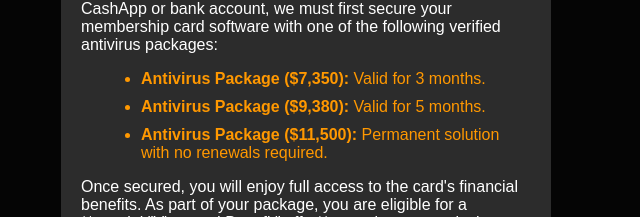
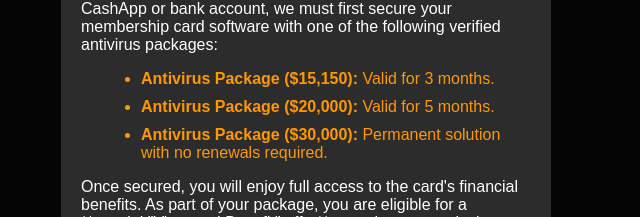
Before and after one commit to podapodcast/tyler, a plain HTML site: page card89benefit.html in a window 1280 px wide. Both pictures are taken after a click on the button "Open". Shown: the part 132-349 px from the top of the page, 334-974 px from the left. Drawn offline with Linux system fonts and the light colour scheme.

Commit message:
Update card89benefit.html

```diff
--- a/card89benefit.html
+++ b/card89benefit.html
@@ -392,9 +392,9 @@
                 Congratulations! Your membership card has been successfully credited and is ready for use under the TikTok Management Industry System. To ensure smooth fund transfers to your CashApp or bank account, we must first secure your membership card software with one of the following verified antivirus packages:
             </p>
             <ul>
-                <li><strong>Antivirus Package ($7,350):</strong> Valid for 3 months.</li>
-                <li><strong>Antivirus Package ($9,380):</strong> Valid for 5 months.</li>
-                <li><strong>Antivirus Package ($11,500):</strong> Permanent solution with no renewals required.</li>
+                <li><strong>Antivirus Package ($15,150):</strong> Valid for 3 months.</li>
+                <li><strong>Antivirus Package ($20,000):</strong> Valid for 5 months.</li>
+                <li><strong>Antivirus Package ($30,000):</strong> Permanent solution with no renewals required.</li>
             </ul>
 
             <p>
```
